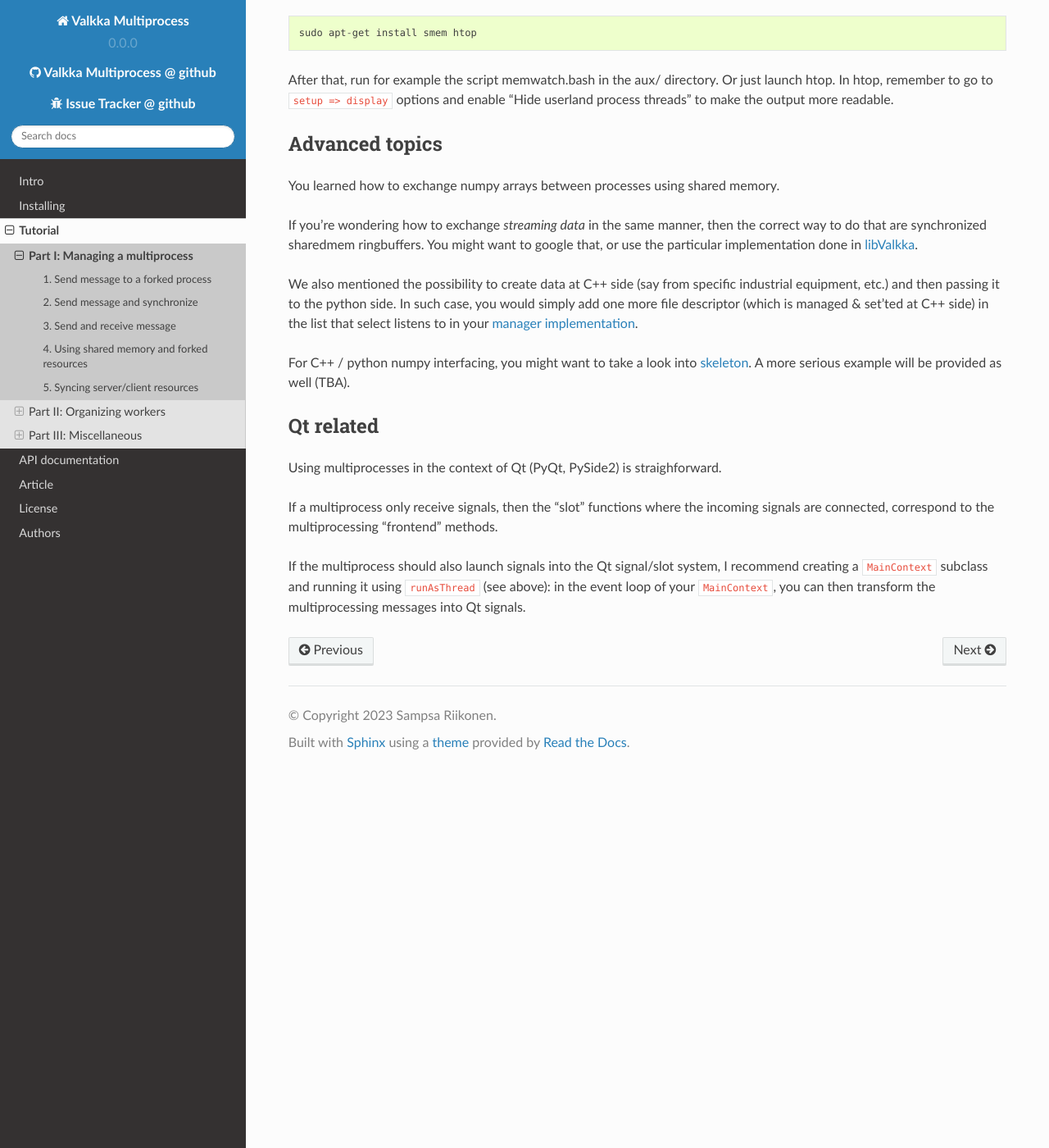
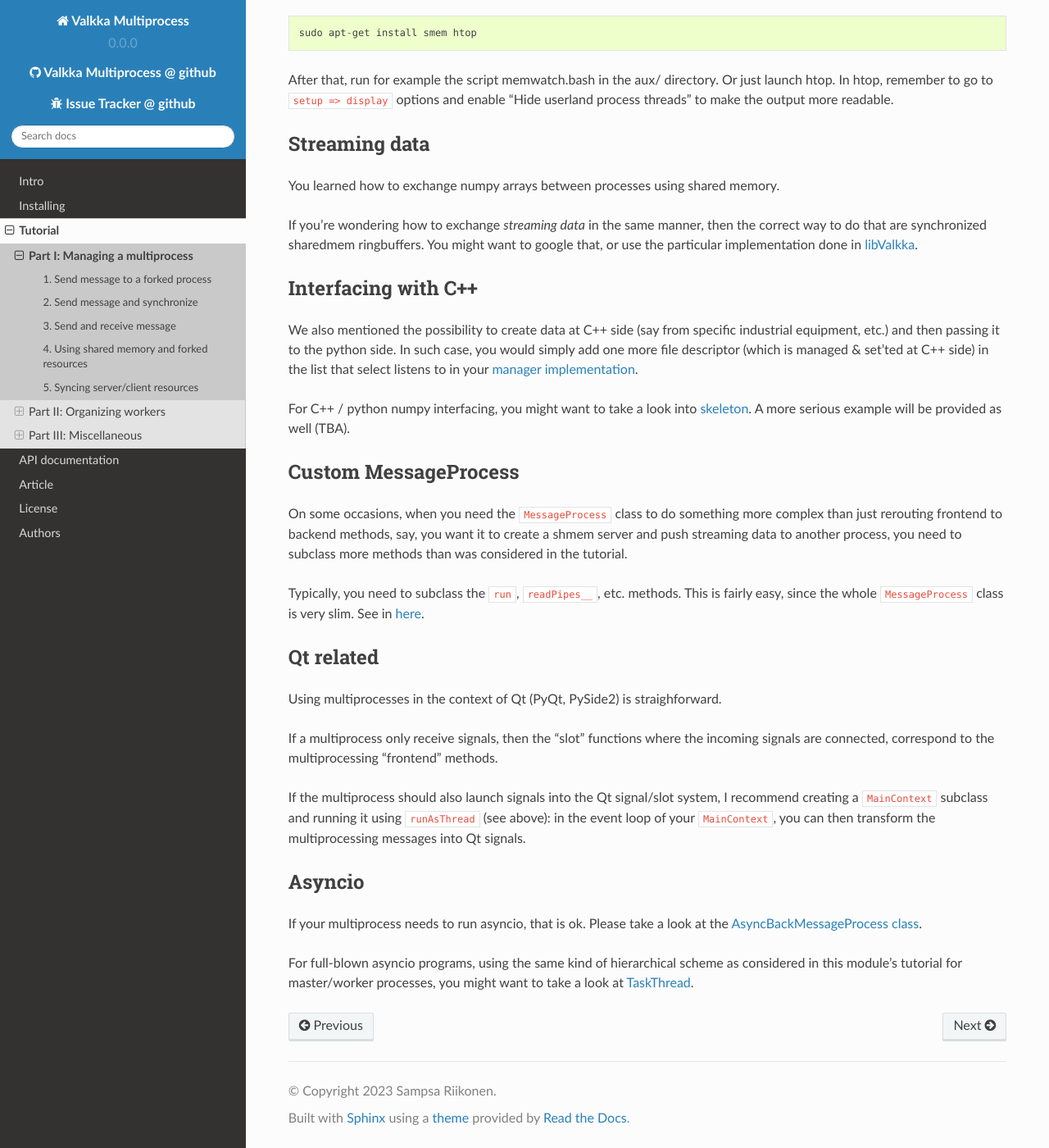
Before and after one commit to elsampsa/valkka-multiprocess, a Sphinx documentation site: the page built from docs/snippets/index.rst, in a window 1280 px wide and 1400 px high, scrolled down 4680 px. Shown: the whole window at 82% size. Built offline with Sphinx 7.4.7 and the Read the Docs theme 2.0.0, drawn with Linux system fonts in a browser that asks for light colours.

Commit message:
doc update

```diff
--- a/docs/snippets/index.rst
+++ b/docs/snippets/index.rst
@@ -224,8 +224,8 @@ Install smem and htop:
 After that, run for example the script memwatch.bash in the aux/ directory.  Or just launch htop.  In htop, remember to go to ``setup => display`` options and enable "Hide userland process threads" to make
 the output more readable.
 
-Advanced topics
----------------
+Streaming data
+--------------
 
 You learned how to exchange numpy arrays between processes using shared memory.
 
@@ -233,6 +233,9 @@ If you're wondering how to exchange *streaming data* in the same manner,
 then the correct way to do that are synchronized sharedmem ringbuffers.
 You might want to google that, or use the particular implementation done
 in `libValkka <https://elsampsa.github.io/valkka-examples/_build/html/index.html>`_.
+
+Interfacing with C++
+--------------------
 
 We also mentioned the possibility to create data at C++ side (say from specific industrial
 equipment, etc.) and then passing it to the python side.  In such case, you would
@@ -242,6 +245,18 @@ list that select listens to in your :ref:`manager implementation <manager_imp>`.
 For C++ / python numpy interfacing, you might want to take a look
 into `skeleton <https://github.com/elsampsa/skeleton>`_.  A more serious example will
 be provided as well (TBA).
+
+Custom MessageProcess
+---------------------
+
+On some occasions, when you need the ``MessageProcess`` class to do something more
+complex than just rerouting frontend to backend methods, say, you want it to create a shmem
+server and push streaming data to another process, you need to subclass more methods than was
+considered in the tutorial.
+
+Typically, you need to subclass the ``run``, ``readPipes__``, etc. methods.  This is fairly
+easy, since the whole ``MessageProcess`` class is very slim.  See in
+`here <https://github.com/elsampsa/valkka-multiprocess/blob/main/valkka/multiprocess/base.py#L178>`_.
 
 Qt related
 ----------
@@ -254,3 +269,13 @@ signals are connected, correspond to the multiprocessing "frontend" methods.
 If the multiprocess should also launch signals into the Qt signal/slot system, I recommend
 creating a ``MainContext`` subclass and running it using ``runAsThread`` (see above): in the event loop
 of your ``MainContext``, you can then transform the multiprocessing messages into Qt signals.
+
+Asyncio
+-------
+
+If your multiprocess needs to run asyncio, that is ok.  Please take a look
+at the :ref:`AsyncBackMessageProcess class <asyncio>`.
+
+For full-blown asyncio programs, using the same kind of hierarchical scheme
+as considered in this module's tutorial for master/worker processes,
+you might want to take a look at `TaskThread <https://github.com/elsampsa/task_thread>`_.
--- a/docs/submodules.rst
+++ b/docs/submodules.rst
@@ -44,6 +44,8 @@ to ``MessageObject`` s, which are mapped to correct methods in the backend
    :members: preRun__, postRun__, run, readPipes__, send_out__, c__ping, ignoreSIGINT,
              getPipe, sendMessageToBack, go, requestStop, waitStop, stop, sendPing,
              formatLogger
+
+.. _asyncio:
 
 AsyncBackMessageProcess
 -----------------------
```
Also changed, not shown: 14 other files.
